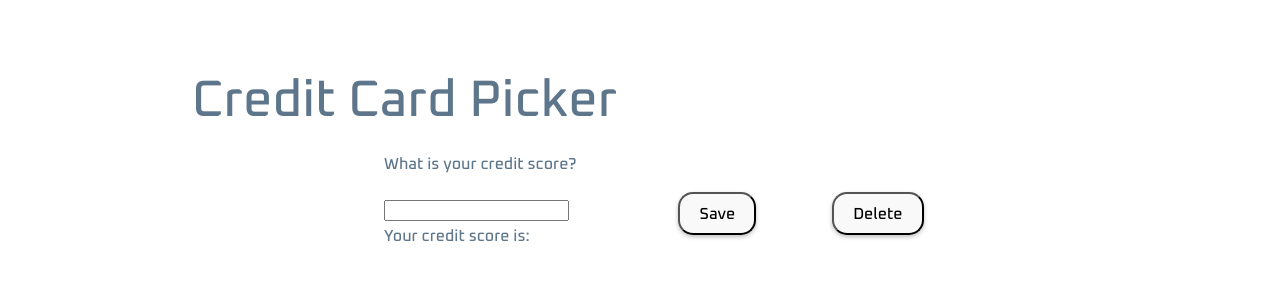
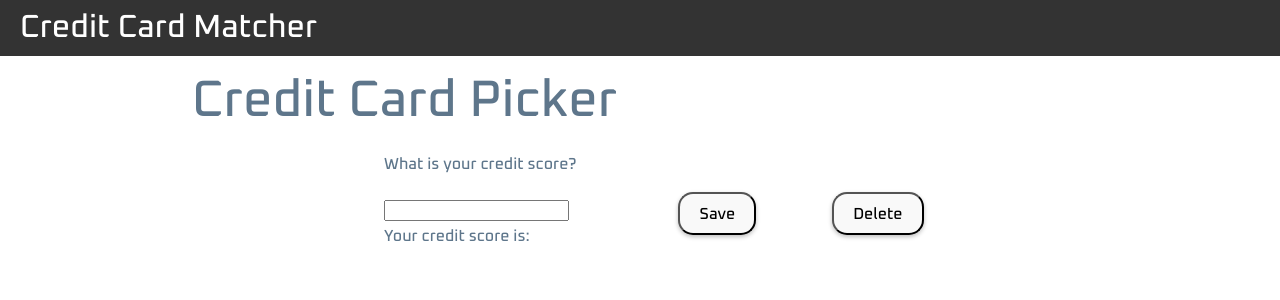
Before and after one commit to bkizenko/CCPicker, a React (Vite) app in the folder client/: page / in a window 1280 px wide. Shown: the top 300 px of the page. Built offline with nearby package versions, Linux system fonts and the light colour scheme.

Commit message:
Added navbar

```diff
--- a/client/src/App.jsx
+++ b/client/src/App.jsx
@@ -1,4 +1,5 @@
 import React, { useState } from 'react';
+import Navbar from './Navbar.jsx';
 const CreditCard = (minCredit, name, fees, feature) => {
   return { minCredit, name, fees, feature };
 };
@@ -123,6 +124,7 @@ function App() {
 
   return (
     <>
+    <Navbar />
       <h1> Credit Card Picker </h1>
         {creditScoreVisible && (
           <div>
```
